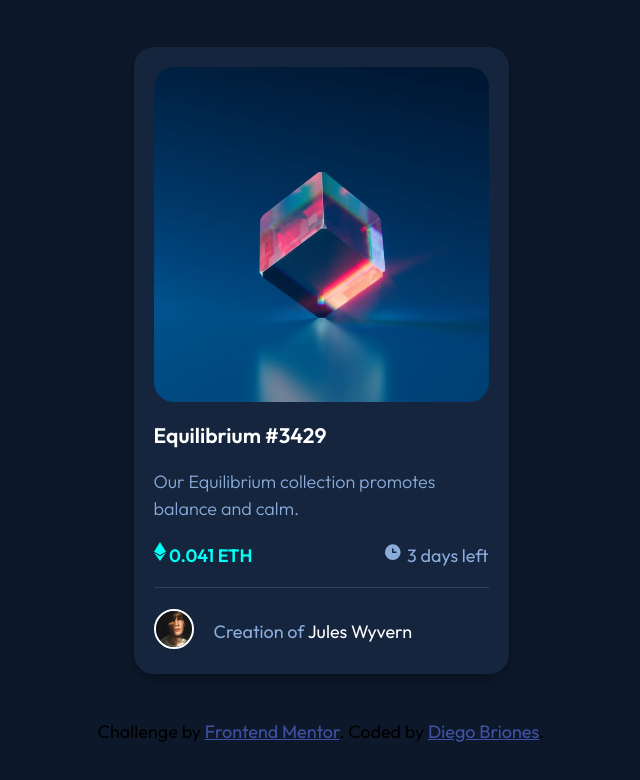
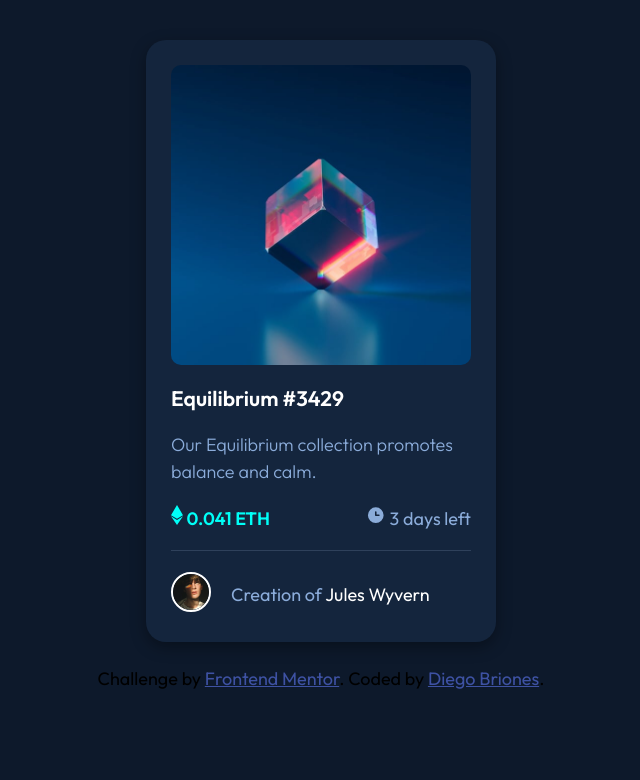
Before and after one commit to yaakov04/nft-preview-card-component-main, a plain HTML site: page index.html in a window 1280 px wide. Shown: the whole page, without its empty margins (319-959 px from the left). Drawn offline with Linux system fonts and the light colour scheme.

Commit message:
fix styles

```diff
--- a/styles/style.css
+++ b/styles/style.css
@@ -32,11 +32,12 @@ body {
 img {
     width: 100%;
 }
+
 .container {
     display: flex;
     justify-content: center;
     align-items: center;
-  min-height: 90vh;
+    padding-top: 4rem;
 }
 
 .icon-svg {
@@ -66,20 +67,24 @@ img {
 }
 
 .card {
-  width: 37.5rem;
+    width: 80%;
     background-color: var(--cardBgBlue);
-  padding: 2rem;
+    padding: 2.5rem;
     border-radius: 2rem;
     box-shadow: rgba(0, 0, 0, 0.35) 0px 5px 15px;
+    max-width: 35rem;
 }
 
 .card__image {
-  border-radius: 2rem;
+    position: relative;
+    border-radius: 1rem;
     overflow: hidden;
-  position: relative;
-  width: 33.5rem;
-  height: 33.5rem;
 }
+
+.card__image img {
+    display: block;
+}
+
 .card__image::before {
     content: "";
     background-color: var(--cyan);
@@ -89,6 +94,7 @@ img {
     opacity: 0;
     transition: opacity 0.2s ease;
 }
+
 .card__image:hover::before {
     opacity: 0.5;
 }
@@ -103,12 +109,13 @@ img {
     width: 100%;
     height: 100%;
     left: 0;
+    top: 0;
     opacity: 0;
     transition: opacity 0.2s ease;
 }
 
-.card__image:hover::after{
-opacity:1;
+.card__image:hover::after {
+    opacity: 1;
 }
 
 .card__headline {
@@ -153,6 +160,7 @@ opacity:1;
     color: var(--softBlue);
     margin-left: 2rem;
 }
+
 .paragraph-footer__name {
     color: var(--white);
     transition: color 0.2s ease;
@@ -161,3 +169,7 @@ opacity:1;
 .paragraph-footer__name:hover {
     color: var(--cyan);
 }
+
+.attribution {
+    padding-top: 2.5rem;
+}
```
Also changed, not shown: index.html (+10 -11 lines), 1 other file. Lines whose indentation alone changed are shown as unchanged.
